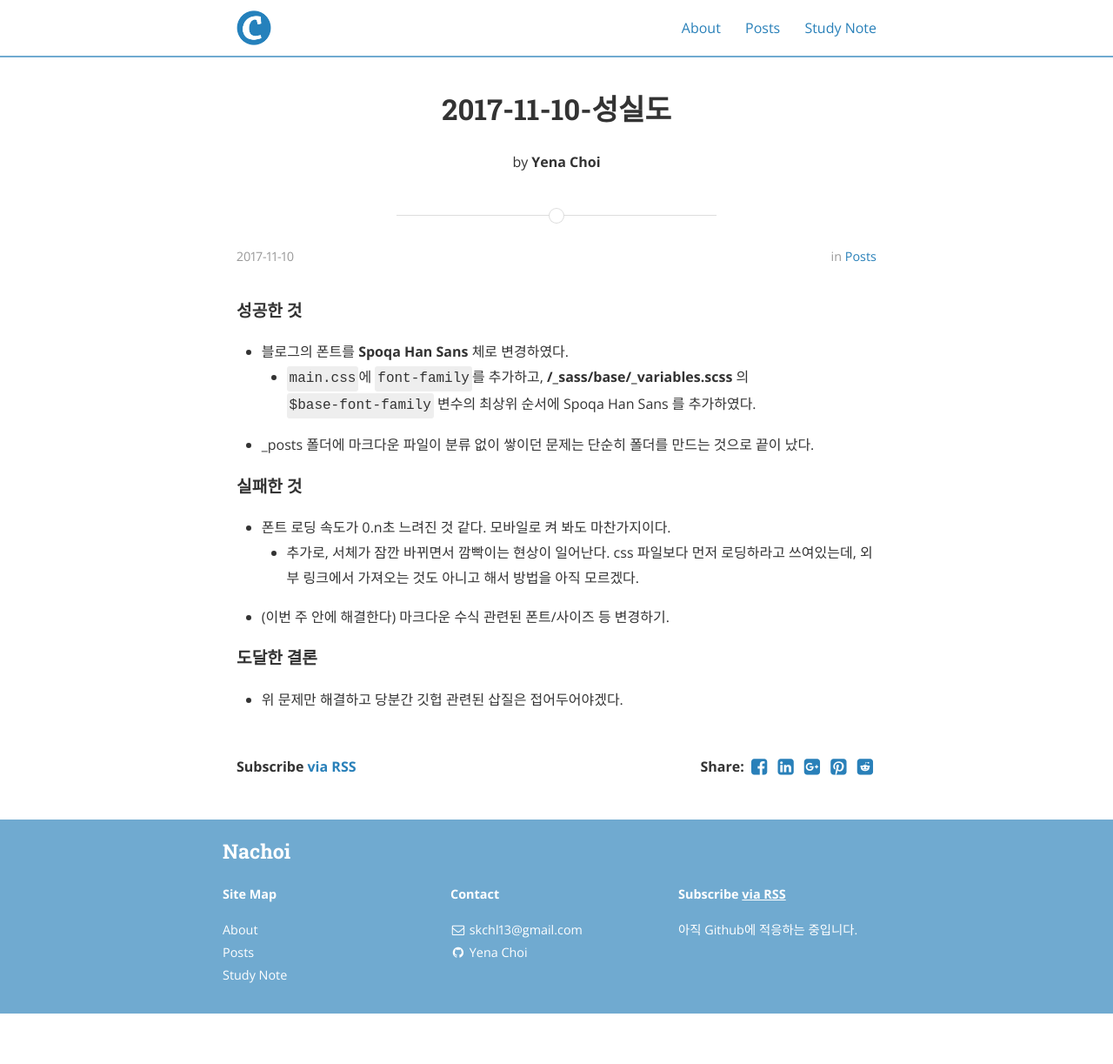
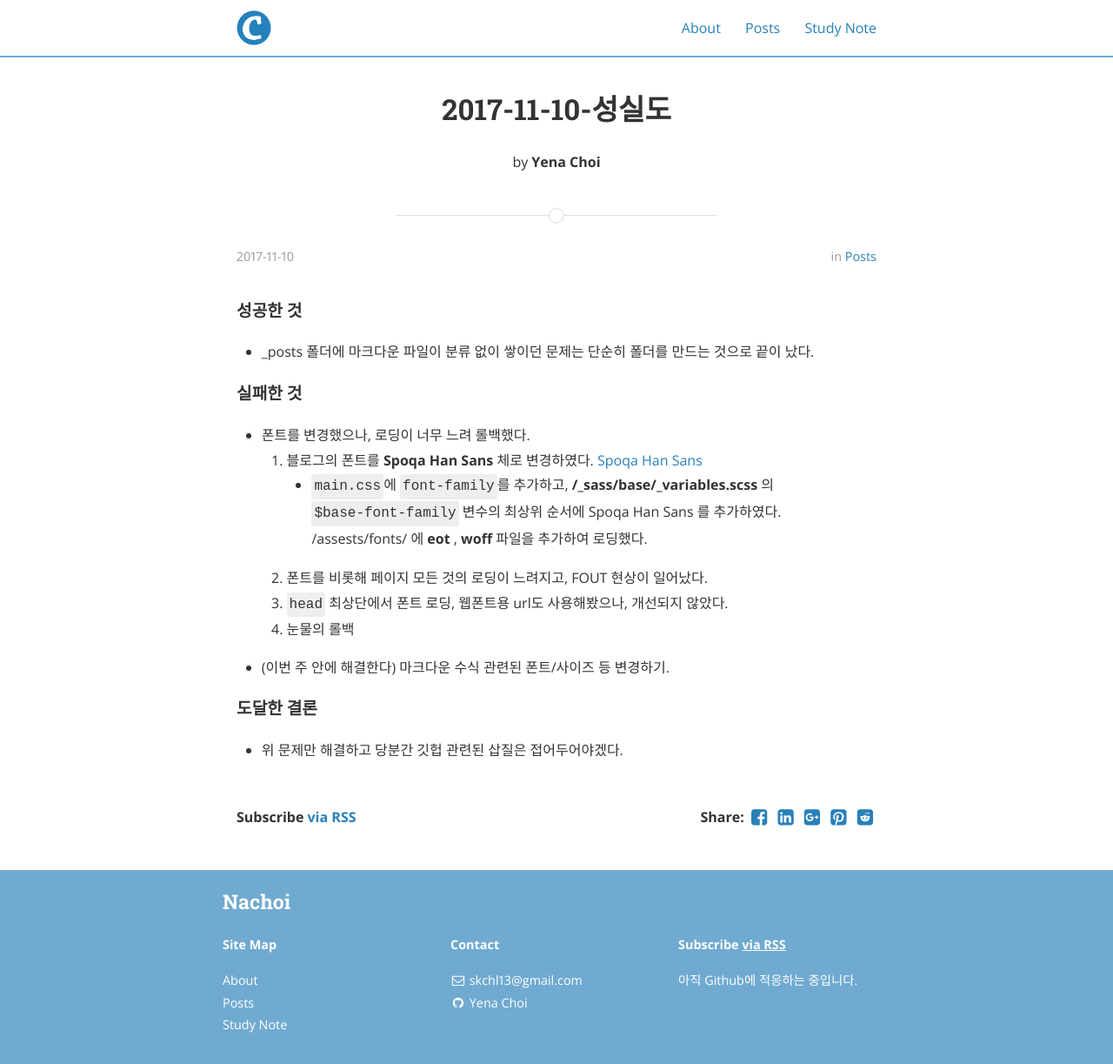
Before and after one commit to souk0721/nachoi.github.io, a Jekyll site: the page built from _posts/posts/2017-11-10-sincere.md, in a window 1280 px wide. Shown: the whole page at 87% size. Built offline with Jekyll 4.4.1, drawn with Linux system fonts in a browser that asks for light colours; nearby versions of some CDN libraries; a style sheet for code colours, icons or effects is not loaded; before the commit the page ends 1165 px from its top, so only the background shows below that.

Commit message:
Update post

```diff
--- a/_posts/posts/2017-11-10-sincere.md
+++ b/_posts/posts/2017-11-10-sincere.md
@@ -7,14 +7,18 @@ categories: posts
 ---
 
 #### 성공한 것
-- 블로그의 폰트를 **Spoqa Han Sans** 체로 변경하였다.
-  - `main.css`에 `font-family`를 추가하고, **/_sass/base/_variables.scss** 의 `$base-font-family` 변수의 최상위 순서에 Spoqa Han Sans 를 추가하였다.
+
 - \_posts 폴더에 마크다운 파일이 분류 없이 쌓이던 문제는 단순히 폴더를 만드는 것으로 끝이 났다.
 
 
 #### 실패한 것
-- 폰트 로딩 속도가 0.n초 느려진 것 같다. 모바일로 켜 봐도 마찬가지이다.
-  - 추가로, 서체가 잠깐 바뀌면서 깜빡이는 현상이 일어난다. css 파일보다 먼저 로딩하라고 쓰여있는데, 외부 링크에서 가져오는 것도 아니고 해서 방법을 아직 모르겠다.
+- 폰트를 변경했으나, 로딩이 너무 느려 롤백했다.
+  1. 블로그의 폰트를 **Spoqa Han Sans** 체로 변경하였다. [Spoqa Han Sans](https://spoqa.github.io/spoqa-han-sans/ko-KR/)
+    - `main.css`에 `font-family`를 추가하고, **/_sass/base/_variables.scss** 의 `$base-font-family` 변수의 최상위 순서에 Spoqa Han Sans 를 추가하였다. /assests/fonts/ 에 **eot** , **woff** 파일을 추가하여 로딩했다.
+  2. 폰트를 비롯해 페이지 모든 것의 로딩이 느려지고, FOUT 현상이 일어났다.
+  3. `head` 최상단에서 폰트 로딩, 웹폰트용 url도 사용해봤으나, 개선되지 않았다.
+  4. 눈물의 롤백
+
 - (이번 주 안에 해결한다) 마크다운 수식 관련된 폰트/사이즈 등 변경하기.
 
 
```
